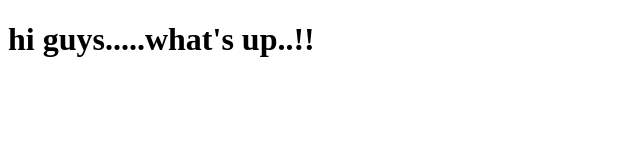
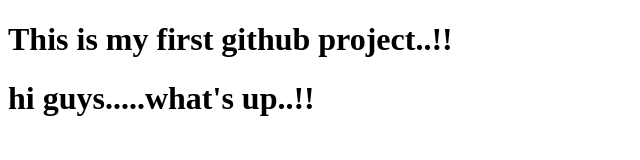
Before and after one commit to Rahat-Minhaj007/my-first-website, a plain HTML site: page index.html in a window 1280 px wide. Shown: the whole page, without its empty margins (0-640 px from the left). Drawn offline with Linux system fonts and the light colour scheme.

Commit message:
added a header

```diff
--- a/index.html
+++ b/index.html
@@ -5,6 +5,7 @@
     <title>my first git</title>
 </head>
 <body>
+    <h1>This is my first github project..!!</h1>
     <h1>hi guys.....what's up..!!</h1>
 
 </body>
```
Also changed, not shown: 1 other file.
